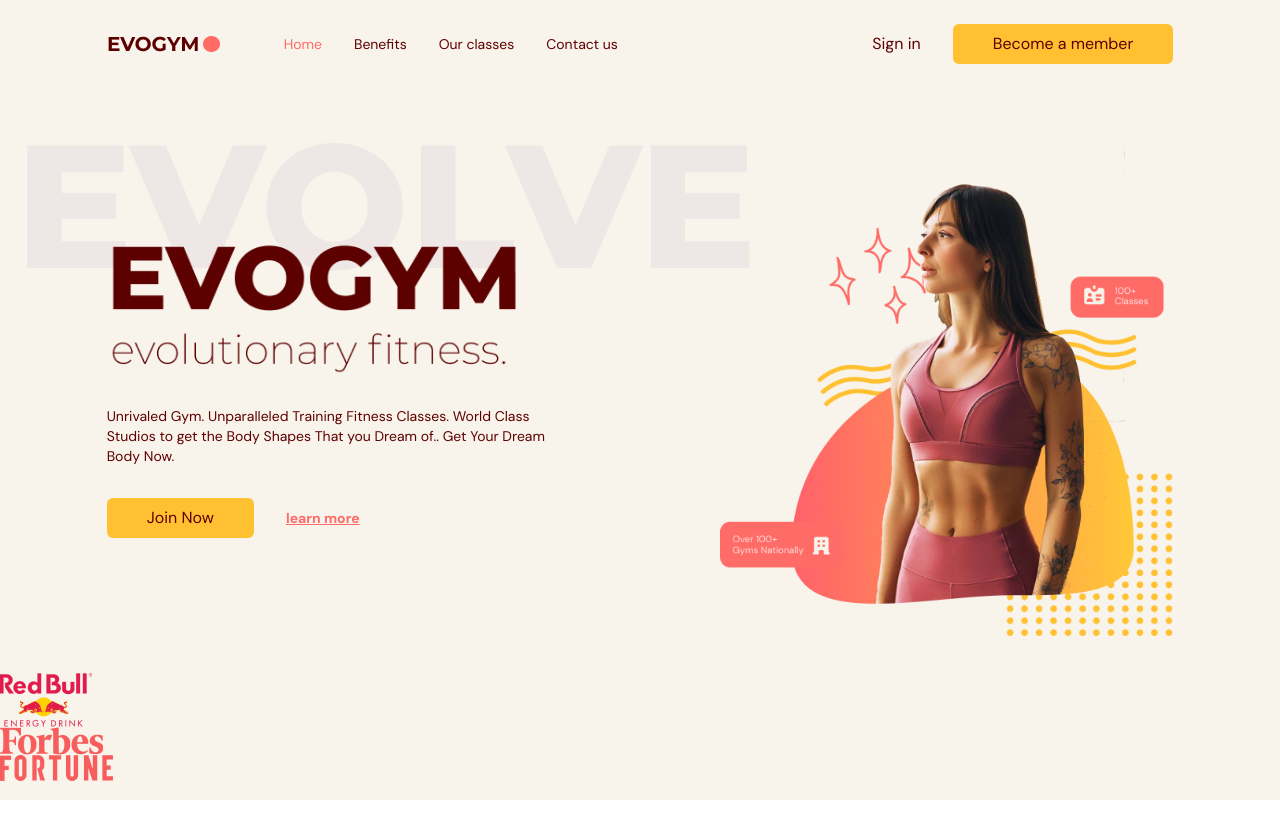
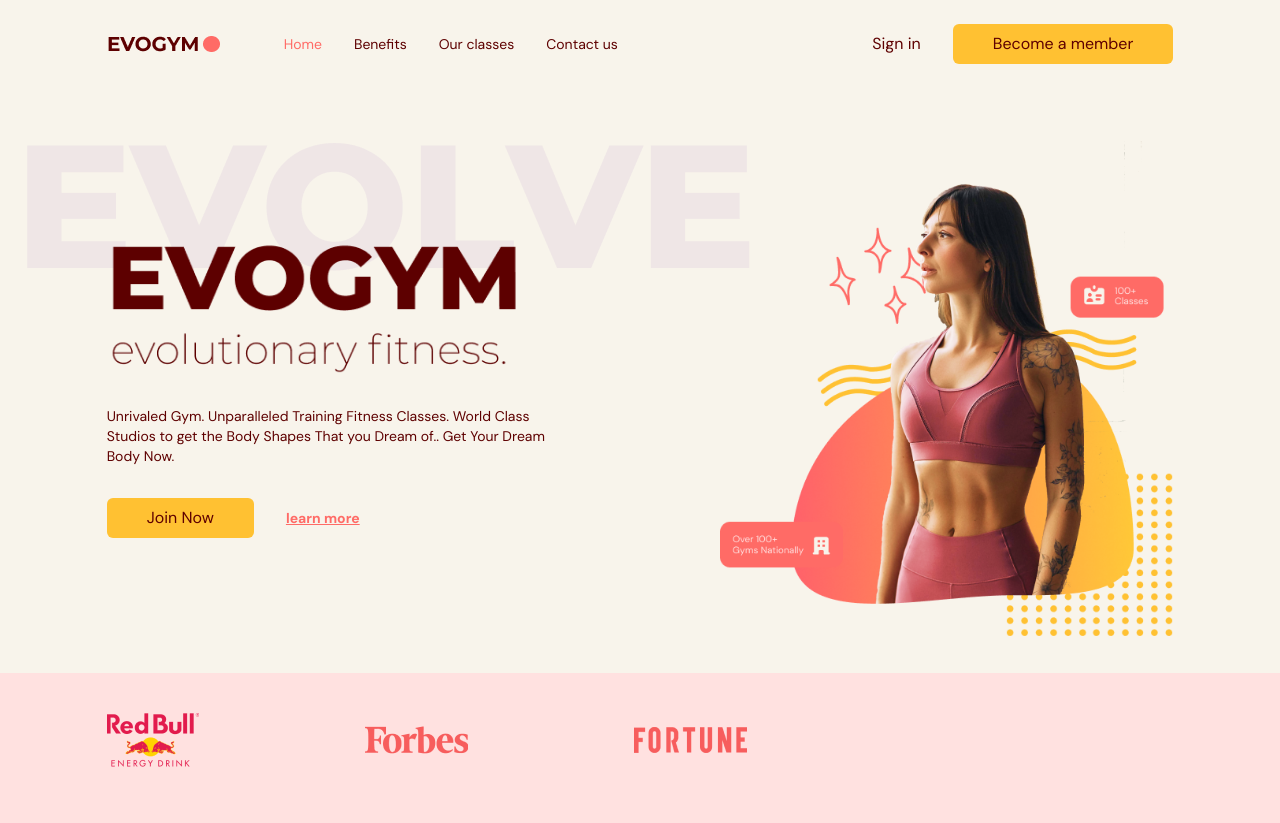
Before and after one commit to ali-0407/fitness-gym-website, a React (Vite) app: page / in a window 1280 px wide. Before the commit the page ends 800 px from the top, so only its background shows below. Built offline with nearby package versions, Linux system fonts and the light colour scheme.

Commit message:
styling done for Sponsors

```diff
--- a/src/scenes/home/index.tsx
+++ b/src/scenes/home/index.tsx
@@ -61,9 +61,9 @@
 
       {/* sponsors */}
       {isAboveMediumScreens && (
-        <div>
-          <div>
-            <div>
+        <div className="h-[150px] w-full bg-primary-100 py-10">
+          <div className="mx-auto w-5/6">
+            <div className="flex w-3/5 items-center justify-between gap-8">
               <img alt="redbull-sponsor" src={SponsorRedBull} />
               <img alt="forbes-sponsor" src={SponsorForbes} />
               <img alt="fortune-sponsor" src={SponsorFortune} />
```
